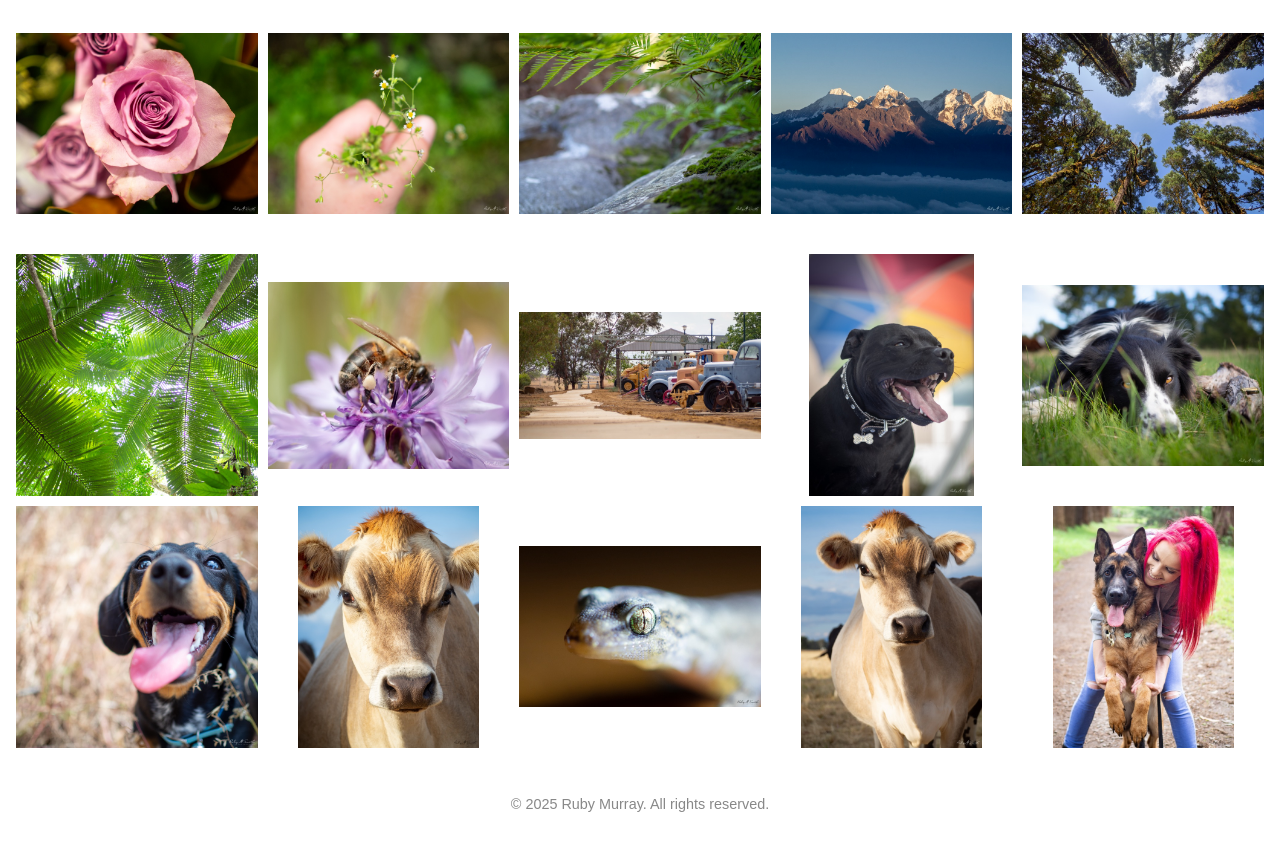
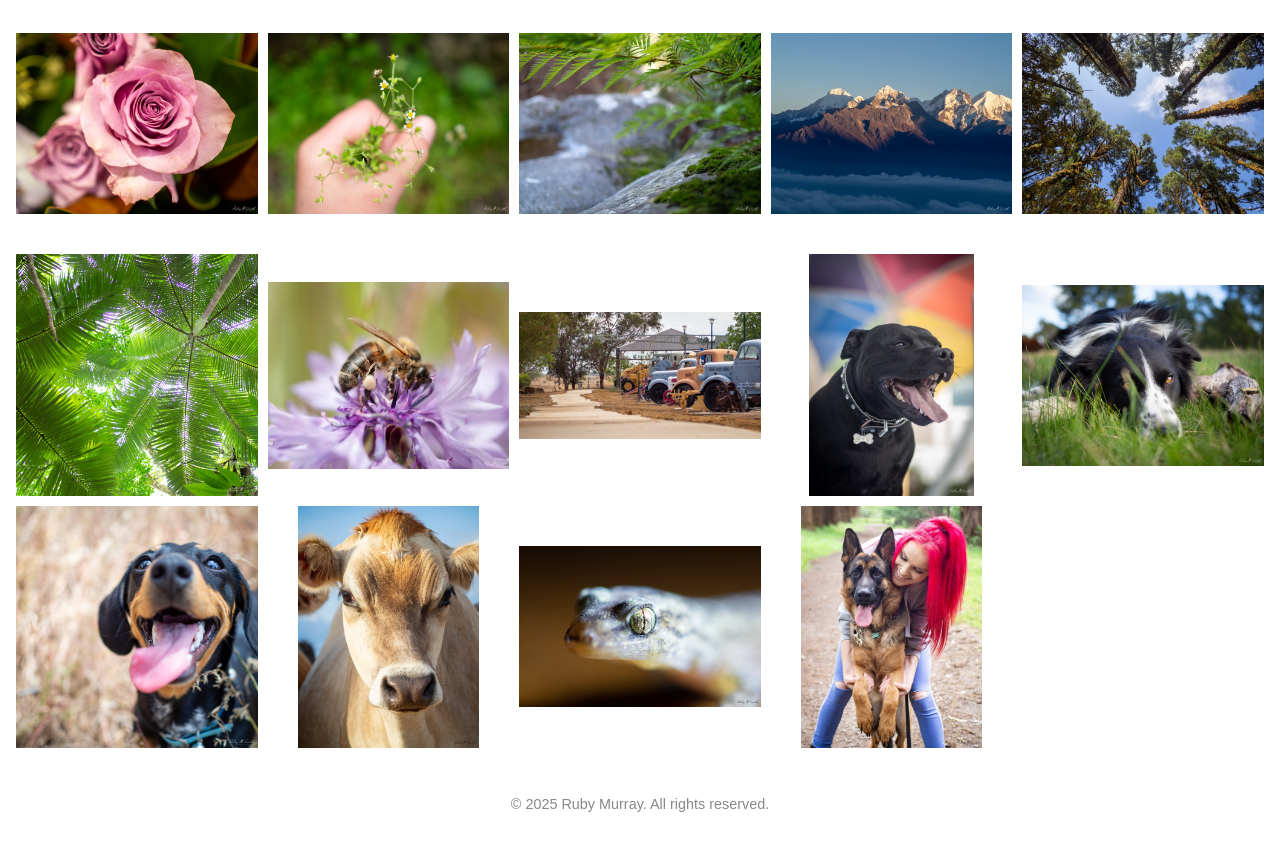
Before and after one commit to mizuki-hikaru/ruby.photography, a plain HTML site: page index.html in a window 1280 px wide. Shown: the part 961-1805 px from the top of the page. Drawn offline with Linux system fonts and the light colour scheme.

Commit message:
remove zoomed out cow

```diff
--- a/index.html
+++ b/index.html
@@ -174,7 +174,6 @@
     <img src="photos/thumbnails/pets-and-families-31-2.jpg" />
     <img src="photos/thumbnails/pets-and-families-42.jpg" />
     <img src="photos/thumbnails/pets-and-families-44.jpg" />
-    <img src="photos/thumbnails/pets-and-families-56-2.jpg" />
     <img src="photos/thumbnails/pets-and-families-7.jpg" />
   </main>
 
```
Also changed, not shown: photos/thumbnails/pets-and-families-56-2.jpg (deleted).
